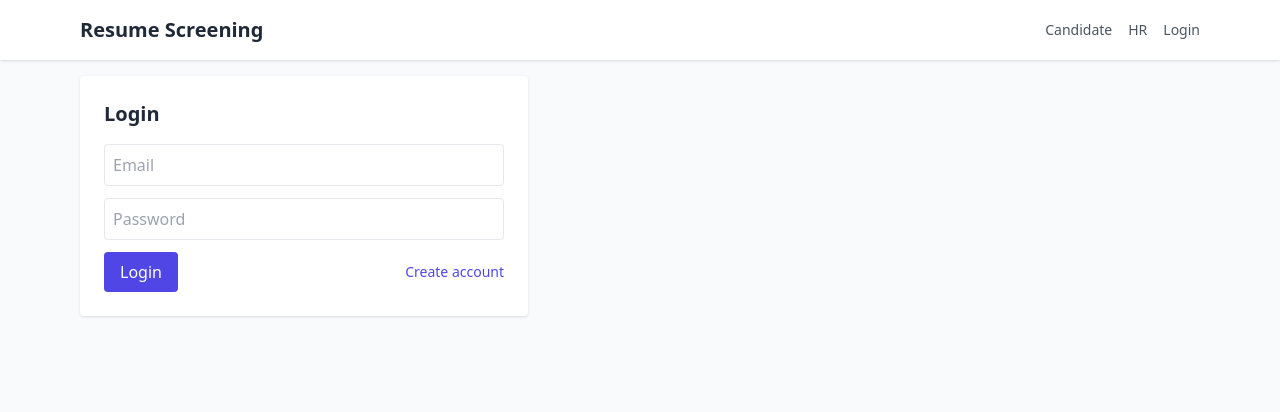
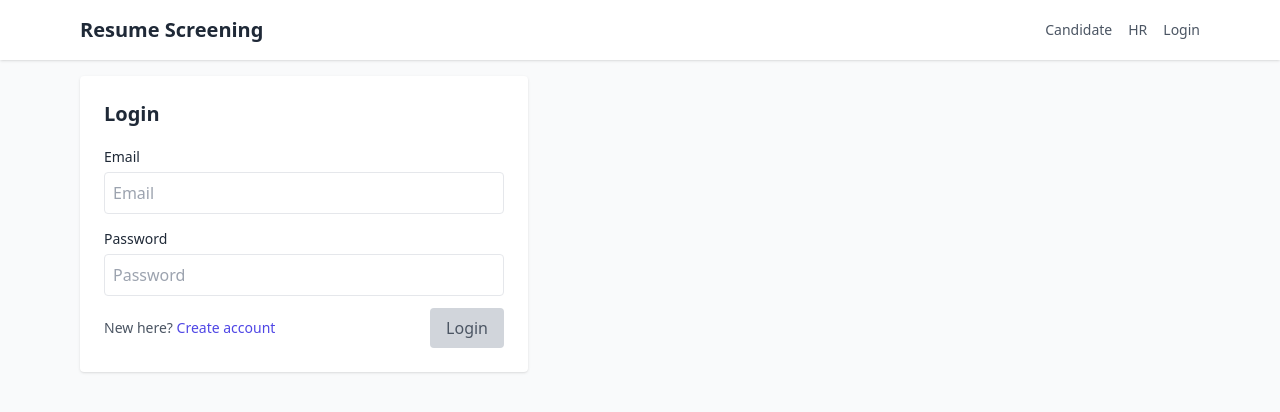
Before and after one commit to M-ABHIRAM36/resume_screener, a React (Vite) app: page /auth/login in a window 1280 px wide. Shown: the top 412 px of the page. Built offline with nearby package versions, Linux system fonts and the light colour scheme.

Commit message:
added validation for signup and login

```diff
--- a/src/pages/auth/Login.jsx
+++ b/src/pages/auth/Login.jsx
@@ -1,17 +1,58 @@
-import React from "react";
+import React, {useState, useEffect} from "react";
 import { useNavigate, Link } from "react-router-dom";
+
+function validateEmail(email){
+  return /^[^\s@]+@[^\s@]+\.[^\s@]+$/.test(email)
+}
 
 export default function Login(){
   const nav = useNavigate()
+  const [email, setEmail] = useState('')
+  const [password, setPassword] = useState('')
+  const [touched, setTouched] = useState({})
+  const [errors, setErrors] = useState({})
+
+  useEffect(()=>{
+    const e = {}
+    if(!email) e.email = 'Email is required.'
+    else if(!validateEmail(email)) e.email = 'Enter a valid email.'
+    if(!password) e.password = 'Password is required.'
+    setErrors(e)
+  },[email,password])
+
+  function handleLogin(){
+    setTouched({email:true,password:true})
+    if(Object.keys(errors).length === 0){
+      // UI-only: simulate login, route to candidate dashboard
+      nav('/candidate')
+    }
+  }
+
+  function showError(field){
+    return touched[field] && errors[field]
+  }
+
   return (
     <div className="max-w-md bg-white p-6 rounded shadow">
       <h2 className="text-xl font-semibold mb-4">Login</h2>
       <div className="space-y-3">
-        <input placeholder="Email" className="w-full border p-2 rounded" />
-        <input placeholder="Password" type="password" className="w-full border p-2 rounded" />
+        <div>
+          <label className="text-sm">Email</label>
+          <input value={email} onChange={e=>setEmail(e.target.value)} onBlur={()=>setTouched(t=>({...t,email:true}))} placeholder="Email" className="w-full border p-2 rounded mt-1" />
+          {showError('email') && <div className="text-red-600 text-sm mt-1">{errors.email}</div>}
+        </div>
+
+        <div>
+          <label className="text-sm">Password</label>
+          <input value={password} onChange={e=>setPassword(e.target.value)} onBlur={()=>setTouched(t=>({...t,password:true}))} placeholder="Password" type="password" className="w-full border p-2 rounded mt-1" />
+          {showError('password') && <div className="text-red-600 text-sm mt-1">{errors.password}</div>}
+        </div>
+
         <div className="flex items-center justify-between">
-          <button className="px-4 py-2 bg-indigo-600 text-white rounded">Login</button>
-          <Link to="/auth/signup" className="text-sm text-indigo-600">Create account</Link>
+          <div className="text-sm text-gray-600">New here? <Link to="/auth/signup" className="text-indigo-600">Create account</Link></div>
+          <button onClick={handleLogin} disabled={Object.keys(errors).length>0} className={`px-4 py-2 rounded ${Object.keys(errors).length>0? 'bg-gray-300 text-gray-600' : 'bg-indigo-600 text-white'}`}>
+            Login
+          </button>
         </div>
       </div>
     </div>
--- a/src/pages/auth/Signup.jsx
+++ b/src/pages/auth/Signup.jsx
@@ -1,17 +1,40 @@
-import React, {useState} from "react";
+import React, {useState, useEffect} from "react";
 import { useNavigate, Link } from "react-router-dom";
+
+function validateEmail(email){
+  return /^[^\s@]+@[^\s@]+\.[^\s@]+$/.test(email)
+}
 
 export default function Signup(){
   const [role,setRole]=useState('candidate')
   const [company,setCompany]=useState('')
   const [email,setEmail]=useState('')
   const [password,setPassword]=useState('')
+  const [errors,setErrors]=useState({})
+  const [touched,setTouched]=useState({})
   const nav = useNavigate()
 
+  useEffect(()=>{
+    const e = {}
+    if(!email) e.email = 'Email is required.'
+    else if(!validateEmail(email)) e.email = 'Enter a valid email.'
+    if(!password) e.password = 'Password is required.'
+    else if(password.length < 6) e.password = 'Password must be at least 6 characters.'
+    if(role === 'hr' && !company) e.company = 'Company name is required for HR.'
+    setErrors(e)
+  },[email,password,company,role])
+
   function handleSignup(){
-    // UI-only: simulate signup and navigate to appropriate dashboard
-    if(role==='hr') nav('/hr')
-    else nav('/candidate')
+    setTouched({email:true,password:true,company:true})
+    if(Object.keys(errors).length === 0){
+      // UI-only: simulate signup and navigate to appropriate dashboard
+      if(role==='hr') nav('/hr')
+      else nav('/candidate')
+    }
+  }
+
+  function showError(field){
+    return touched[field] && errors[field]
   }
 
   return (
@@ -27,23 +50,28 @@ export default function Signup(){
         {role==='hr' && (
           <div>
             <label className="text-sm">Company Name</label>
-            <input placeholder="Company Name" value={company} onChange={e=>setCompany(e.target.value)} className="w-full border p-2 rounded mt-1" />
+            <input placeholder="Company Name" value={company} onChange={e=>setCompany(e.target.value)} onBlur={()=>setTouched(t=>({...t,company:true}))} className="w-full border p-2 rounded mt-1" />
+            {showError('company') && <div className="text-red-600 text-sm mt-1">{errors.company}</div>}
           </div>
         )}
 
         <div>
           <label className="text-sm">Email</label>
-          <input placeholder="Email" value={email} onChange={e=>setEmail(e.target.value)} className="w-full border p-2 rounded mt-1" />
+          <input placeholder="Email" value={email} onChange={e=>setEmail(e.target.value)} onBlur={()=>setTouched(t=>({...t,email:true}))} className="w-full border p-2 rounded mt-1" />
+          {showError('email') && <div className="text-red-600 text-sm mt-1">{errors.email}</div>}
         </div>
 
         <div>
           <label className="text-sm">Password</label>
-          <input placeholder="Password" type="password" value={password} onChange={e=>setPassword(e.target.value)} className="w-full border p-2 rounded mt-1" />
+          <input placeholder="Password" type="password" value={password} onChange={e=>setPassword(e.target.value)} onBlur={()=>setTouched(t=>({...t,password:true}))} className="w-full border p-2 rounded mt-1" />
+          {showError('password') && <div className="text-red-600 text-sm mt-1">{errors.password}</div>}
         </div>
 
         <div className="flex items-center justify-between">
           <div className="text-sm text-gray-600">Already have an account? <Link to="/auth/login" className="text-indigo-600">Login</Link></div>
-          <button onClick={handleSignup} className="px-4 py-2 bg-indigo-600 text-white rounded">Create Account</button>
+          <button onClick={handleSignup} disabled={Object.keys(errors).length>0} className={`px-4 py-2 rounded ${Object.keys(errors).length>0? 'bg-gray-300 text-gray-600' : 'bg-indigo-600 text-white'}`}>
+            Create Account
+          </button>
         </div>
       </div>
     </div>
```
